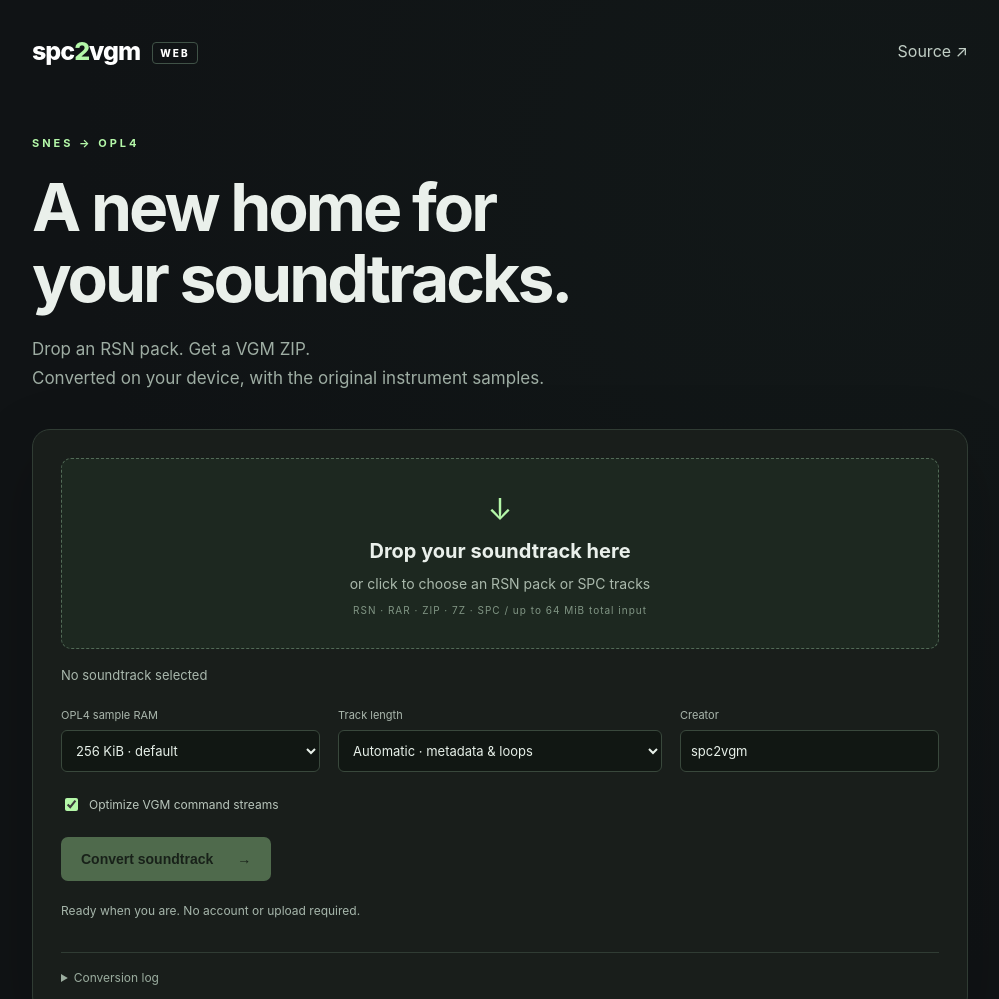
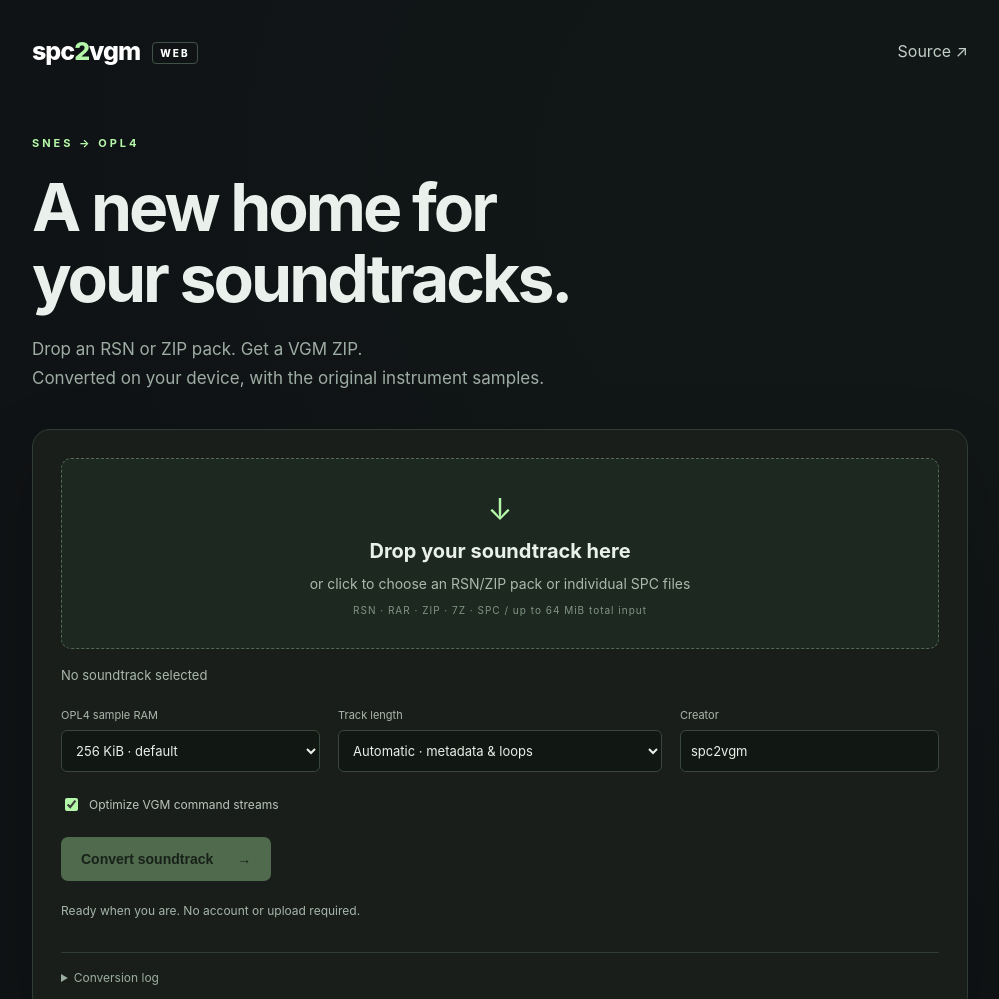
Before and after one commit to niekvlessert/spc2vgm, a website with bundled scripts: page web/index.html in a window 1280 px wide. Shown: the top 999 px of the page, without its empty margins (140-1139 px from the left). Built offline with nearby package versions, Linux system fonts and the light colour scheme.

Commit message:
Clarify support for ZIP soundtrack packs and individual SPC files

```diff
--- a/web/index.html
+++ b/web/index.html
@@ -2,16 +2,16 @@
 <html lang="en">
 <head>
 <meta charset="utf-8"><meta name="viewport" content="width=device-width, initial-scale=1">
-<meta name="description" content="Convert SNES RSN soundtracks to OPL4 VGM packs in your browser.">
+<meta name="description" content="Convert SNES SPC files and RSN or ZIP soundtrack packs to OPL4 VGM packs in your browser.">
 <title>spc2vgm — Soundtracks, reimagined for OPL4</title>
 <link rel="stylesheet" href="./style.css">
 </head>
 <body>
 <main>
 <header><a class="brand" href="./">spc<span>2</span>vgm<span class="badge">WEB</span></a><a href="https://github.com/niekvlessert/spc2vgm">Source ↗</a></header>
-<section class="intro"><p class="eyebrow">SNES → OPL4</p><h1>A new home for<br>your soundtracks.</h1><p>Drop an RSN pack. Get a VGM ZIP.<br>Converted on your device, with the original instrument samples.</p></section>
+<section class="intro"><p class="eyebrow">SNES → OPL4</p><h1>A new home for<br>your soundtracks.</h1><p>Drop an RSN or ZIP pack. Get a VGM ZIP.<br>Converted on your device, with the original instrument samples.</p></section>
 <section class="panel" aria-label="Soundtrack converter">
-<label id="drop" class="drop" for="files"><span class="icon" aria-hidden="true">↓</span><strong>Drop your soundtrack here</strong><span>or click to choose an RSN pack or SPC tracks</span><small>RSN · RAR · ZIP · 7Z · SPC / up to 64 MiB total input</small><input id="files" type="file" accept=".rsn,.rar,.zip,.7z,.spc" multiple></label>
+<label id="drop" class="drop" for="files"><span class="icon" aria-hidden="true">↓</span><strong>Drop your soundtrack here</strong><span>or click to choose an RSN/ZIP pack or individual SPC files</span><small>RSN · RAR · ZIP · 7Z · SPC / up to 64 MiB total input</small><input id="files" type="file" accept=".rsn,.rar,.zip,.7z,.spc" multiple></label>
 <div id="selection" class="selection" aria-live="polite">No soundtrack selected</div>
 <div class="settings">
 <label>OPL4 sample RAM<select id="ram"><option value="128">128 KiB</option><option value="256" selected>256 KiB · default</option><option value="512">512 KiB</option><option value="1024">1 MiB</option><option value="2048">2 MiB</option></select></label>
```
